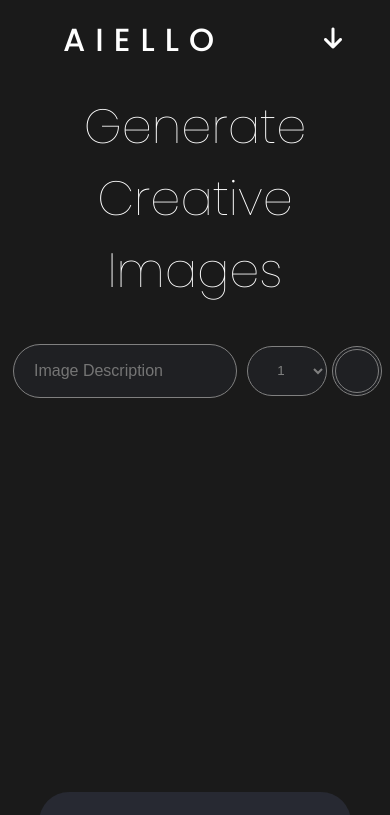
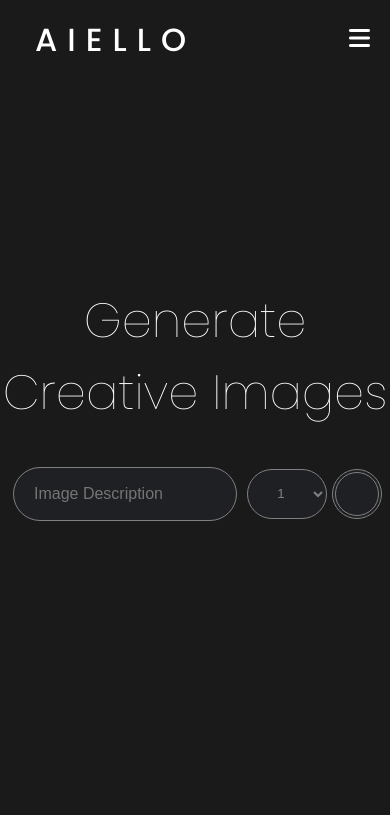
Before and after one commit to sagar803/Aiello-client, a React (Vite) app: page /image in a window 390 px wide. Shown: the top 815 px of the page. Built offline with nearby package versions, Linux system fonts and the light colour scheme.

Commit message:
redesigned

```diff
--- a/src/components/Navbar.css
+++ b/src/components/Navbar.css
@@ -5,6 +5,7 @@ nav {
     align-items: center;
     height: 80px;
     background-color: transparent;
+    box-sizing: border-box;
 
 }
 /*
@@ -60,6 +61,10 @@ nav ul li:hover {
 
 
 @media (max-width: 900px) {
+    nav {
+        padding: 20px;
+        justify-content: space-between;
+    }
     .hamburger{
         user-select: none;
         cursor: pointer;
@@ -77,7 +82,6 @@ nav ul li:hover {
         display: block;
     }
     nav ul li{
-        border-right: 1px solid white;
         background-color: #2e313ef4;
         margin: 5px 0px;
     }
--- a/src/components/Navbar.jsx
+++ b/src/components/Navbar.jsx
@@ -21,7 +21,7 @@ export const Navbar = ({positionValue}) => {
     <nav style={{position: positionValue}}>
         <p onClick={(() => navigate('/'))} className='logo'>AIELLO</p>
         <div onClick={menuItem} className='hamburger'>
-          {moblieMenu ? <i class="fa-solid fa-arrow-up"></i> : <i class="fa-solid fa-arrow-down"></i> }
+          {moblieMenu ? <i class="fa-solid fa-arrow-up"></i> : <i class="fa-solid fa-bars"></i> }
         </div>
         <ul className='nav-items'>
             <li onClick={(() => navigate('/'))}>Home</li>
--- a/src/scenes/Image/Image.css
+++ b/src/scenes/Image/Image.css
@@ -1,7 +1,8 @@
 .image-main{
     display: flex;
     flex-direction: column;
-    min-height: 50vh;
+    padding-top: 30vh;
+    min-height: 90vh;
     text-align: center;
     align-items: center;
     transition: 0.3s linear;
@@ -90,9 +91,6 @@ select option {
 }
 
 @media (max-width: 900px){
-    .image-main{
-        min-height: 80vh;
-    }
     .image-form input{
         width:200px;
     }
--- a/src/scenes/Image/Image.jsx
+++ b/src/scenes/Image/Image.jsx
@@ -68,7 +68,7 @@ export const Image = () => {
           initial={{opacity: 0}}
           animate={{opacity: 1}}
           exit={{opacity: 0}}
-          className='image-main' style={{  padding : promptResult.length ? '12% 15px' : '15% 15px' }}
+          className='image-main' style={{  paddingTop: promptResult.length ? '15vh' : 'undefined' }}
         >
 
           <h1 className='font-weight-100' style={{ fontSize : promptResult[0] ? '2rem' : '3rem' }} > Generate Creative Images</h1>
--- a/src/scenes/Query/Query.css
+++ b/src/scenes/Query/Query.css
@@ -1,7 +1,8 @@
 .chat-main{
     display: flex;
     flex-direction: column;
-    min-height: 75vh;
+    padding-top: 30vh;
+    min-height: 90vh;
     text-align: center;
     align-items: center;
     transition: 0.3s linear;
@@ -58,9 +59,6 @@ form button{
 }
 
 @media (max-width: 900px){
-    .chat-main{
-        min-height: 80vh;
-    }
     form input{
         width:200px;
     }
--- a/src/scenes/Query/Query.jsx
+++ b/src/scenes/Query/Query.jsx
@@ -62,7 +62,7 @@ export const Query = () => {
         animate={{opacity: 1}}
         exit={{opacity: 0}}
         className='chat-main'
-        style={{  padding : promptResult.length ? '12% 15px' : '15% 15px' }}
+        style={{  paddingTop: promptResult.length ? '15vh' : 'undefined' }}
       >
         <h1 className='font-weight-100' style={{ fontSize : promptResult.length ? '2rem' : '3rem' }} >Chat Assistance</h1>
         <form onSubmit={prompt ? handleSubmit : nullInputHandler}>
--- a/src/scenes/music/Music.css
+++ b/src/scenes/music/Music.css
@@ -1,8 +1,9 @@
 .music-main{
     display: flex;
     flex-direction: column;
+    padding-top: 30vh;
+    min-height: 90vh;
     text-align: center;
-    min-height: 75vh;
     align-items: center;
     transition: 0.3s linear;
 }
@@ -55,9 +56,6 @@ form button{
 }
 
 @media (max-width: 900px){
-    .music-main{
-        min-height: 80vh;
-    }
     form input{
         width:200px;
     }
--- a/src/scenes/music/Music.jsx
+++ b/src/scenes/music/Music.jsx
@@ -59,8 +59,9 @@ export const Music = () => {
         initial={{opacity: 0}}
         animate={{opacity: 1}}
         exit={{opacity: 0}}
+
         className='music-main'
-        style={{  padding : promptResult.length ? '12% 15px' : '15% 15px' }}
+        style={{  paddingTop: promptResult.length ? '15vh' : 'undefined' }}
       >
         <h1 className='font-weight-100' style={{ fontSize : promptResult.length ? '2rem' : '3rem' }} >Generate Music</h1>
         <form onSubmit={prompt ? handleSubmit : nullInputHandler}>
```
Also changed, not shown: src/asset/menu.png (added).
